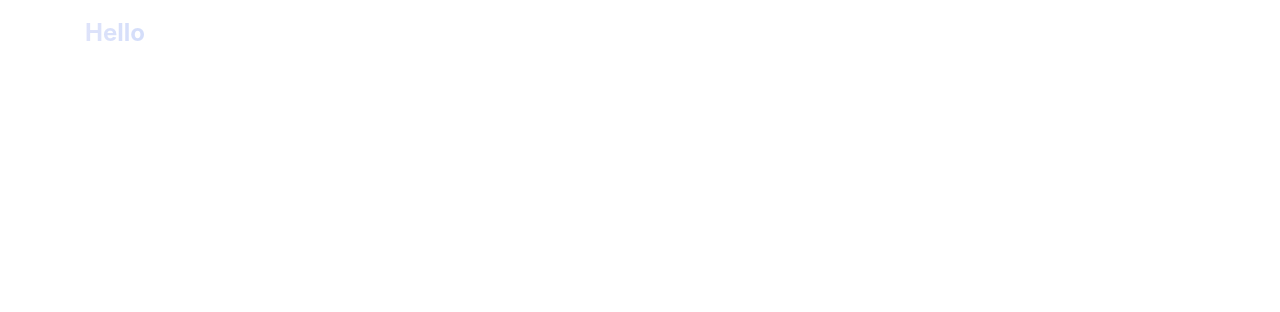
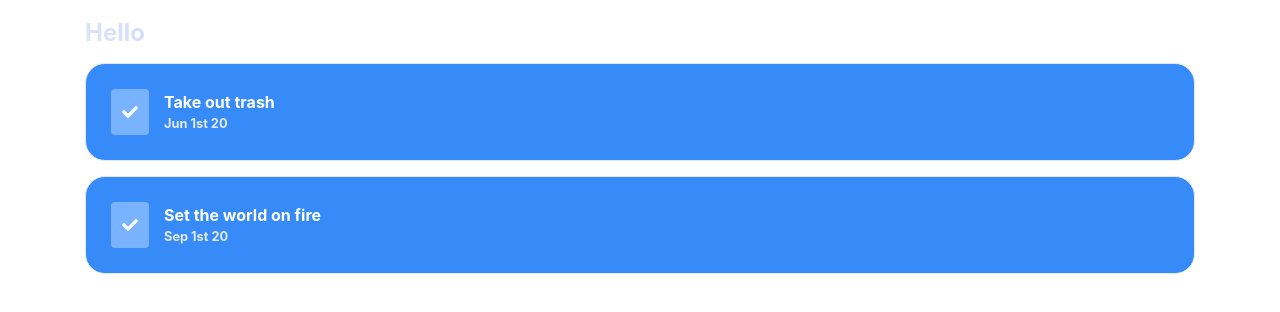
Before and after one commit to AlexMcIntosh/reminders, a React (Create React App) app in the folder client/: page /reminders in a window 1280 px wide. Shown: the top 312 px of the page. Built offline with nearby package versions, Linux system fonts and the light colour scheme.

Commit message:
Reminders

```diff
--- a/client/package.json
+++ b/client/package.json
@@ -10,6 +10,7 @@
     "@testing-library/react": "^9.5.0",
     "@testing-library/user-event": "^7.2.1",
     "bootstrap": "^4.5.0",
+    "moment": "^2.26.0",
     "node-sass": "^4.14.1",
     "react": "^16.13.1",
     "react-bootstrap": "^1.0.1",
--- a/client/src/components/Home/MyLists/MyLists.js
+++ b/client/src/components/Home/MyLists/MyLists.js
@@ -3,7 +3,7 @@ import { Container, Row, ListGroup } from 'react-bootstrap';
 import { FontAwesomeIcon } from '@fortawesome/react-fontawesome'
 import { faChevronRight } from '@fortawesome/free-solid-svg-icons'
 
-import './variants.scss';
+import '../../../variants.scss';
 import styles from './MyLists.module.scss'
 
 export const MyLists = () => {
--- a/client/src/components/Home/MyLists/variants.scss
+++ /dev/null
@@ -1,4 +0,0 @@
-.list-group-item-reminderList {
-    background-image: linear-gradient(to right, #378bf8  , #197af8);
-    color: white ;
-}
--- a/client/src/components/Reminders/Reminders.js
+++ b/client/src/components/Reminders/Reminders.js
@@ -1,25 +1,63 @@
-import React, { useState } from 'react';
+import React, { useState, useReducer } from 'react';
+import moment from 'moment';
+import { Container, Row, Button } from 'react-bootstrap';
+import { FontAwesomeIcon } from '@fortawesome/react-fontawesome';
+import { faCheck } from '@fortawesome/free-solid-svg-icons'
 
+import '../../variants.scss'
 import styles from './Reminders.module.scss';
-import { Container } from 'react-bootstrap';
+
+const reminderReducer = (state, action) => {
+    switch (action.type) {
+        case 'toggle':
+            return {...state, isCompleted: !state.isCompleted};
+        default:
+            throw new Error();
+    }
+};
+
+const Reminder = (props) => {
+    const [state, dispatch] = useReducer(reminderReducer, props.reminder);
+
+    return (
+        <Row className={state.isCompleted ? `${styles.reminder} align-items-center ${styles.completed}` : `${styles.reminder} align-items-center`}>
+            <Button variant={state.isCompleted ? 'reminder-complete' : 'reminder'} onClick={() => dispatch({type: 'toggle'})}>
+                <FontAwesomeIcon icon={faCheck} />
+            </Button>
+            <div className={state.isCompleted ? `${styles.reminderName} ${styles.completed}` : styles.reminderName }>
+                {state.name}
+                <div className={styles.dueDate}>
+                    {moment(new Date(state.dueDate)).format("MMM Do YY")}
+                </div>
+            </div>
+        </Row>
+    )
+}
 
 export const Reminders = (props) => {
     const [reminders, setReminders] = useState([
         {
-            name: "Hello World",
+            name: "Take out trash",
             dueDate: "2020-06-01T04:02:14.301Z",
-            listId: ""
+            listId: "",
+            completed: false
         },
         {
             name: "Set the world on fire",
             dueDate: "2020-09-01T04:02:14.301Z",
-            listId: ""
+            listId: "",
+            completed: false
         }
     ]);
 
     return (
         <Container className={styles.remindersContainer}>
             <div className={styles.remindersHeader}>Hello</div>
+            <Container>
+                {reminders.map((reminder, index) => {
+                    return <Reminder key={index} reminder={reminder} />
+                })}
+            </Container>
         </Container>
     )
 }
--- a/client/src/components/Reminders/Reminders.module.scss
+++ b/client/src/components/Reminders/Reminders.module.scss
@@ -9,4 +9,31 @@
         background-clip: text;
         color: transparent;
     }
+
+    .reminder {
+        border-radius: 20px;
+        border: #e1eaf4 1px solid;
+        padding: 25px;
+        background: #378bf8;
+        margin-bottom: 15px;
+        transition: background 0.5s ease-in-out;
+
+        &.completed {
+            background: #79b3ff;
+        }
+    }
+
+    .reminderName {
+        font-weight: 700;
+        color: white;
+
+        &.completed {
+            text-decoration: line-through;
+        }
+    }
+
+    .dueDate {
+        font-size: .8rem;
+        color: #e1eaf4;
+    }
 }
--- /dev/null
+++ b/client/src/variants.scss
@@ -0,0 +1,19 @@
+.list-group-item-reminderList {
+    background-image: linear-gradient(to right, #378bf8  , #197af8);
+    color: white ;
+}
+
+// buttons
+.btn-reminder {
+    background-color: #79b3ff !important;
+    color: white !important;
+    padding: 10px 10px !important;
+    margin-right: 15px;
+}
+
+.btn-reminder-complete {
+    background-color: #79ff96 !important;
+    color: #49d167 !important;
+    padding: 10px 10px !important;
+    margin-right: 15px;
+}
```
